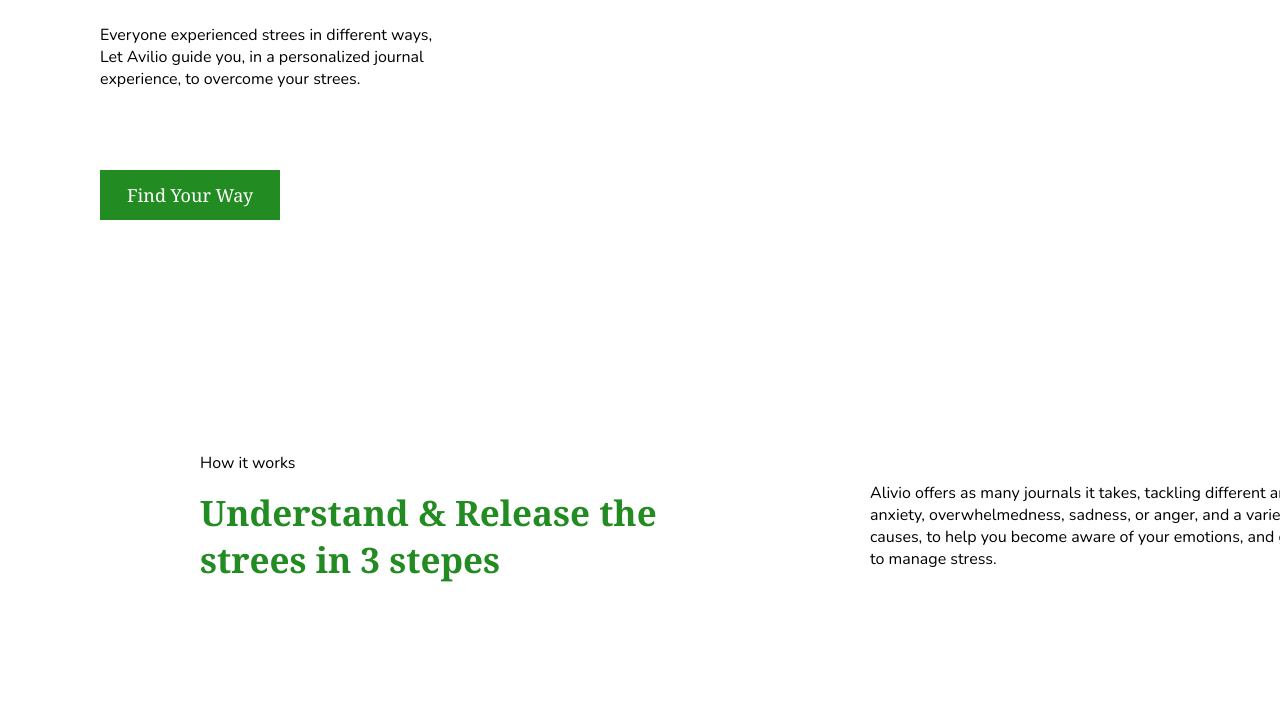
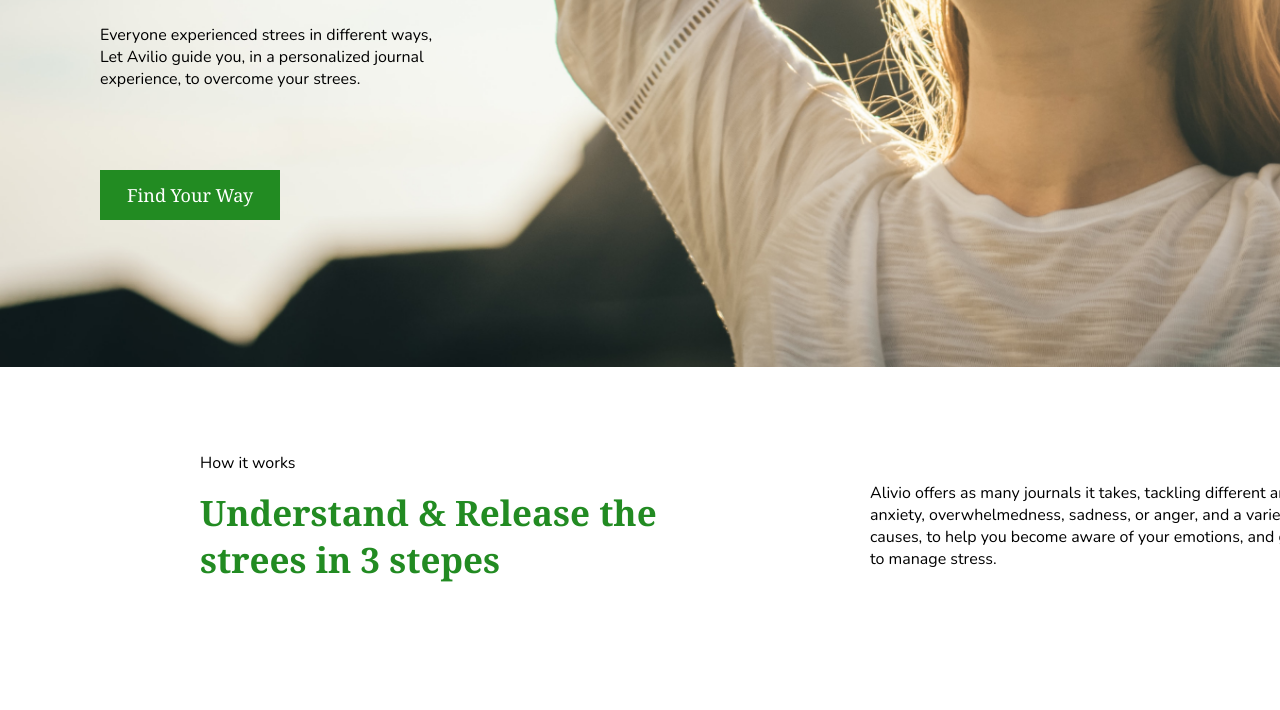
Before and after one commit to burkhanovDiyorbek/diyor, a plain HTML site: page index.html in a window 1280 px wide. Shown: the part 566-1276 px from the top of the page. Drawn offline with nearby package versions, Linux system fonts and the light colour scheme.

Commit message:
Update style.css

```diff
--- a/style.css
+++ b/style.css
@@ -5,7 +5,7 @@
   font-family: Georgia, 'Times New Roman', Times, serif;
 }
 .aware {
-  background-image: url('/images /radu-florin-CwTBt6jyagQ-unsplash 1.png');
+  background-image: url('/radu-florin-CwTBt6jyagQ-unsplash 1.png');
   background-repeat: no-repeat;
   background: cover;
   background-size: 100%;
```
